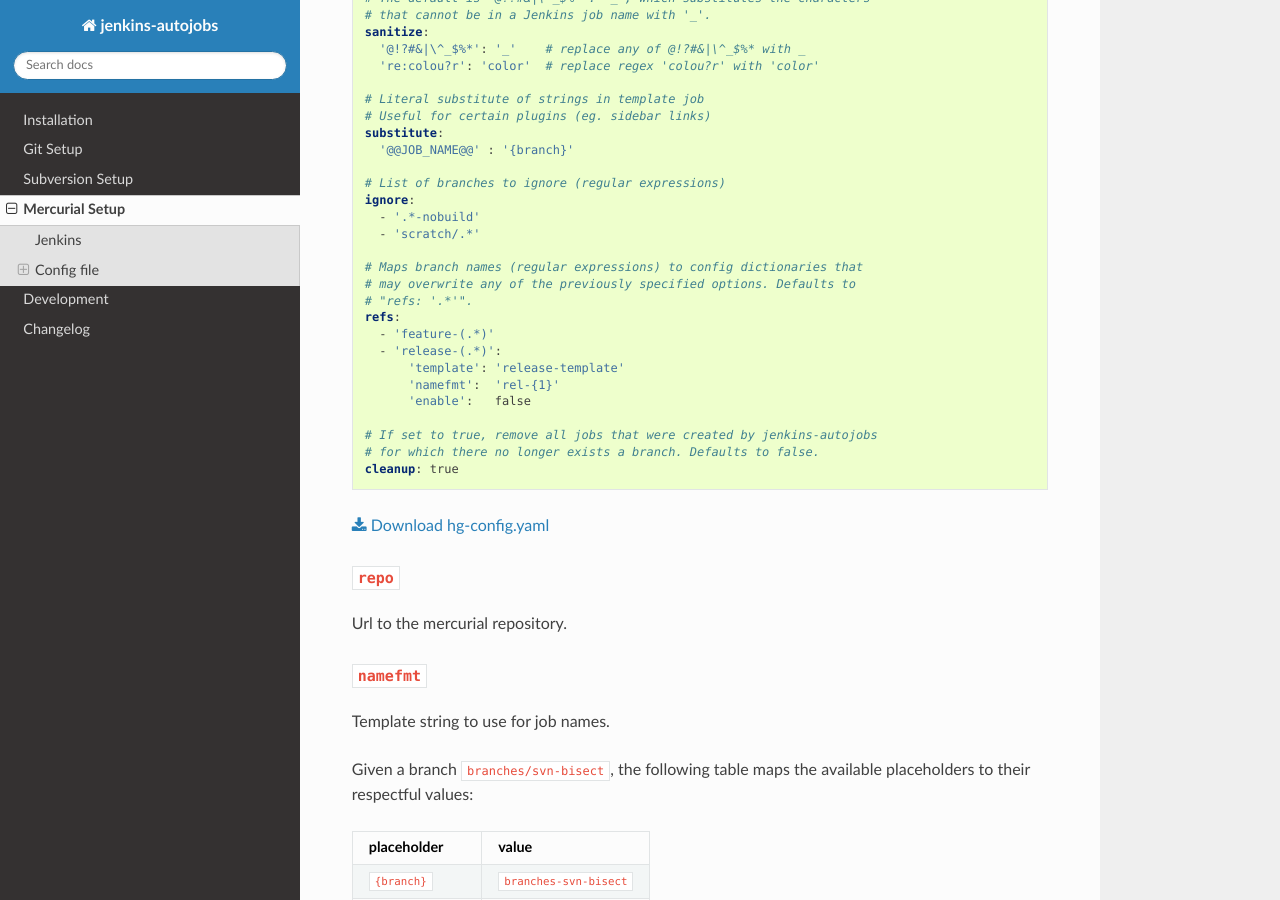
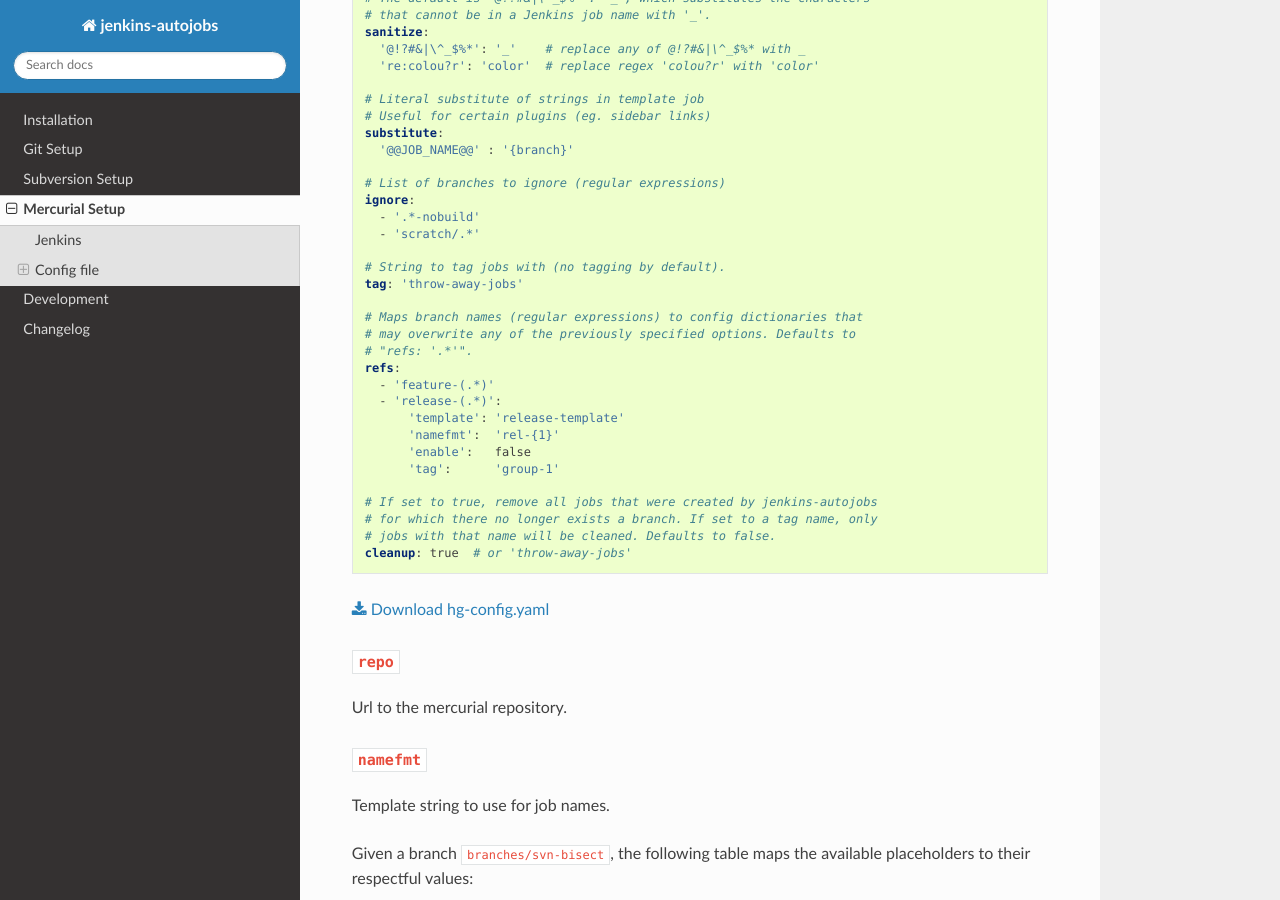
Before and after one commit to gvalkov/jenkins-autojobs, a Sphinx documentation site: the page built from doc/mercurial.rst, in a window 1280 px wide and 900 px high, scrolled down 1121 px. Built offline with Sphinx 7.4.7 and the Read the Docs theme 2.0.0, drawn with Linux system fonts in a browser that asks for light colours; the version number could not be read and is left out.

Commit message:
update example config files

```diff
--- a/doc/hg-config.yaml
+++ b/doc/hg-config.yaml
@@ -56,6 +56,9 @@ ignore:
   - '.*-nobuild'
   - 'scratch/.*'
 
+# String to tag jobs with (no tagging by default).
+tag: 'throw-away-jobs'
+
 # Maps branch names (regular expressions) to config dictionaries that
 # may overwrite any of the previously specified options. Defaults to
 # "refs: '.*'".
@@ -65,7 +68,9 @@ refs:
       'template': 'release-template'
       'namefmt':  'rel-{1}'
       'enable':   false
+      'tag':      'group-1'
 
 # If set to true, remove all jobs that were created by jenkins-autojobs
-# for which there no longer exists a branch. Defaults to false.
-cleanup: true
+# for which there no longer exists a branch. If set to a tag name, only
+# jobs with that name will be cleaned. Defaults to false.
+cleanup: true  # or 'throw-away-jobs'
```
Also changed, not shown: doc/git-config.yaml (+5 -6 lines), doc/svn-config.yaml (+7 -2 lines).
